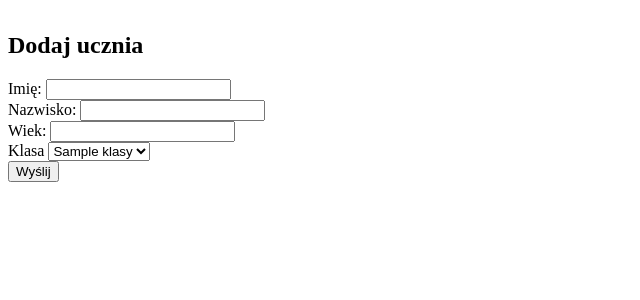
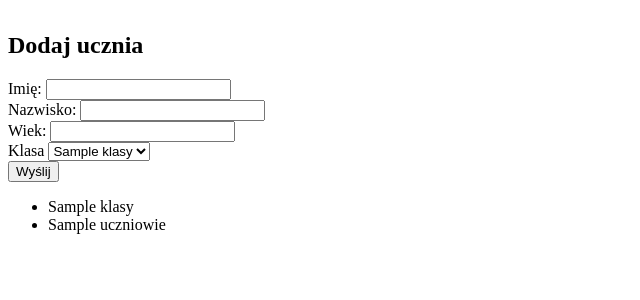
Before and after one commit to zupaPaca/mangozadanie, a Django app: page /insert in a window 1280 px wide. Shown: the part 154-454 px from the top of the page, without its empty margins (0-640 px from the left). Run offline with Django 5.2, Linux system fonts and the light colour scheme; tables that the repository leaves empty hold one stand-in row (values such as "Sample post"); a database or web service that is not in the repository returns one stand-in record (values such as "Sample title").

Commit message:
Kasane Teto

```diff
--- a/bazydanych/main/urls.py
+++ b/bazydanych/main/urls.py
@@ -5,6 +5,7 @@ urlpatterns = [
     path('', views.index, name='index'),
     path('wyswietl', views.wyswietl_dane, name='wyswietl'),
     path('insert', views.insert, name='insert'),
+    path('update', views.update, name='update'),
     path('drop', views.drop, name='drop'),
     path('drop/uczen/<int:iducznia>', views.dropuczen, name='dropuczen'),
 ]
--- a/bazydanych/main/views.py
+++ b/bazydanych/main/views.py
@@ -39,12 +39,13 @@ def index(request):
     return render(request, 'index.html')
 
 def wyswietl_dane(request):
+    db = client['skibidi']
+    kolekcja = db['Klasy']
+    klasy = [klasa for klasa in kolekcja.find({}, {"NazwaKlasy": 1, "_id": 0})]
+
     if request.method == "POST":
         wybrany = request.POST['wybor']
-        db = client['skibidi']
-        kolekcja = db['Klasy']
         wynik = kolekcja.find({"NazwaKlasy": wybrany})
-        klasy = kolekcja.find()
 
         wynik_list = list(wynik)
 
@@ -53,14 +54,14 @@ def wyswietl_dane(request):
 
         return render(request, 'wyswietl.html', {"result": wynik_list, "opcje" : klasy})
     else:
-        return render(request, 'wyswietl.html')
+        return render(request, 'wyswietl.html', {"opcje": klasy})
 
 def insert(request):
     db = client["skibidi"]
     Klasy = db['Klasy']
     Uczniowie = db['Uczniowie']
 
-    l = [klas for klas in Klasy.find({}, {"klasy": 1, "_id": 0})]
+    l = [klas for klas in Klasy.find({}, {"NazwaKlasy": 1, "_id": 0})]
     data = []
     for dat in l:
         data.append(dat.get("klasy"))
@@ -76,7 +77,7 @@ def insert(request):
 
     ten_exmp = ten_exmp[:10]
 
-    HTML_data = {"data": data, "last": ten_exmp}
+    HTML_data = {"data": data, "ten_exmp": ten_exmp}
 
     if request.method == "POST":
         if request.POST['form_id'] == 'klasa':
@@ -86,7 +87,7 @@ def insert(request):
             insert_data = {
                 "NazwaKlasy": id_klasy,
                 "_id": id_,
-                "uczniowie": []
+                "Uczniowie": []
             }
 
             x = Klasy.insert_one(insert_data)
@@ -98,14 +99,14 @@ def insert(request):
             klasa = request.POST["klasa_wyb"]
 
             uczen_data = {
-                "name": name,
-                "surname": surname,
+                "Imie": name,
+                "Nazwisko": surname,
                 "wiek": wiek,
-                "klasa": klasa
+                "nr_klasy": klasa
             }
 
             x = Uczniowie.insert_one(uczen_data)
-            x = Klasy.update_one({"klasy": klasa}, {"$push": {"uczniowie": uczen_data}})
+            x = Klasy.update_one({"klasy": klasa}, {"$push": {"Uczniowie": uczen_data}})
 
     return render(request, 'insert.html', context=HTML_data)
 
--- a/bazydanych/static/templates/insert.html
+++ b/bazydanych/static/templates/insert.html
@@ -45,5 +45,10 @@
     </form>
 
     <!-- Tutaj jest miejsce na ostatnie 10 wyników -->
+    <ul>
+        {% for var in ten_exmp %}
+        <li>{{ var }}</li>
+        {% endfor %}
+    </ul>
 </body>
 </html>
```
